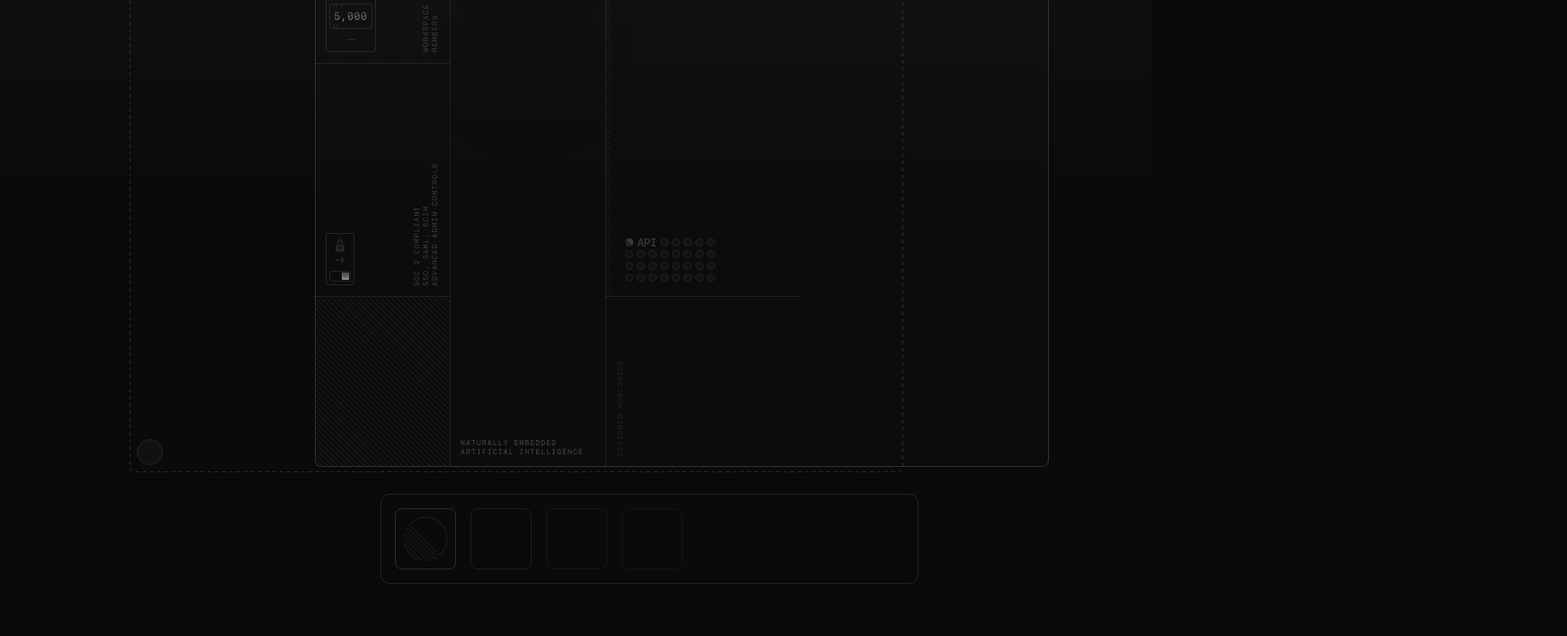
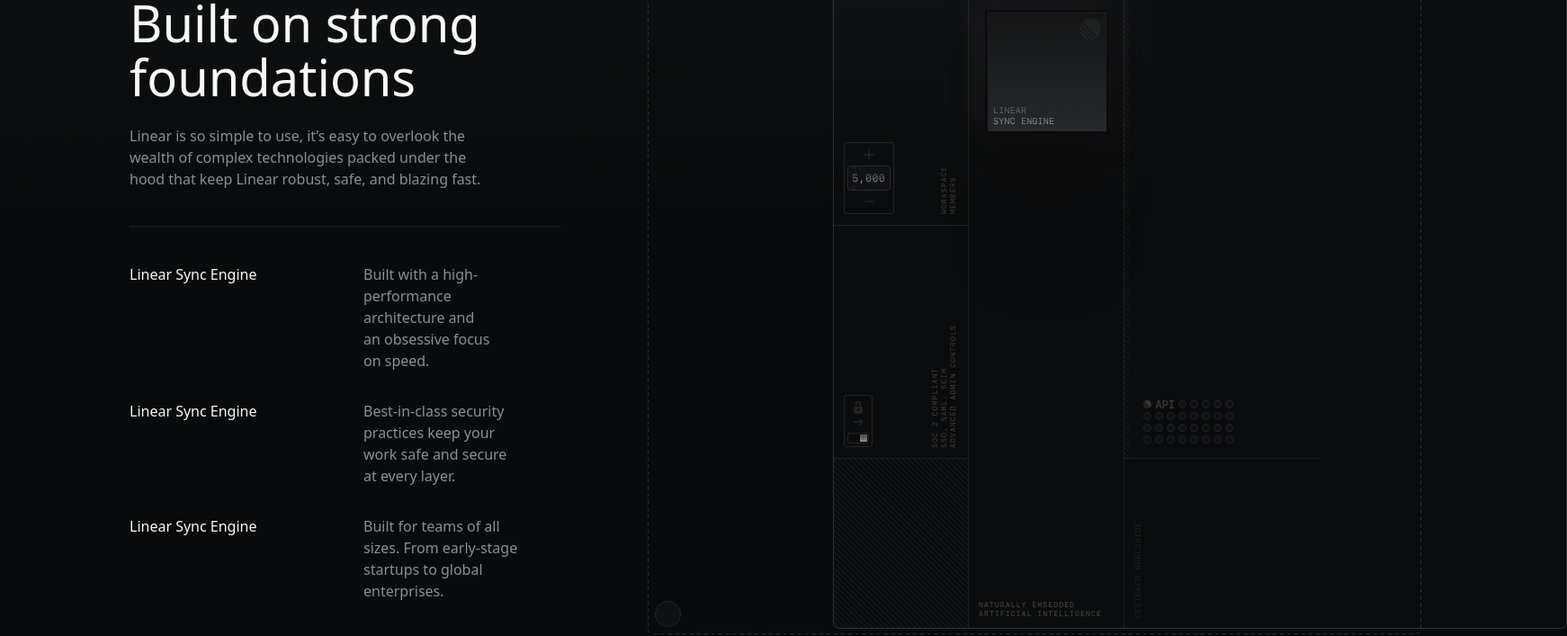
Before and after one commit to Thanagorn16/linearCloneLandingPage, a React (Vite) app: page / in a window 1280 px wide. Shown: the part 10360-11067 px from the top of the page at 90% size, 1742 px wide, since content can reach past the window. Before the commit the page ends 11009 px from the top, so only its background shows below. Built offline with nearby package versions, Linux system fonts and the light colour scheme.

Commit message:
added: text collum

```diff
--- a/src/components/UnderTheHoodPage/SvgBackground.jsx
+++ b/src/components/UnderTheHoodPage/SvgBackground.jsx
@@ -1,6 +1,6 @@
 export function svgBackground() {
 	return (
-		<div>
+		<div className="">
 			<svg xmlns="http://www.w3.org/2000/svg" width="1022" height="854" fill="none" viewBox="0 0 1022 854" className="page_underTheHoodAsset__DMfL4">
 				<rect width="597" height="99" x="279.5" y="754.5" stroke="#fff" strokeOpacity=".1" rx="9.5"></rect>
 				<rect width="67" height="67" x="295.5" y="770.5" stroke="#fff" strokeOpacity=".15" rx="7.5"></rect>
--- a/src/components/UnderTheHoodPage/UnderTheHoodPage.jsx
+++ b/src/components/UnderTheHoodPage/UnderTheHoodPage.jsx
@@ -1,11 +1,58 @@
 import { svgBackground } from "./SvgBackground";
 
 export default function UnderTheHoodPage() {
-    return (
+	return (
 		<section className="w-full bg-gradient-to-b from-[hsl(210,10%,8%)] via-[#090a0b] to-[#090a0b]">
 			<div className="max-w-5xl mx-auto px-4 relative">
-                {svgBackground()}
-            </div>
-        </section>
-    );
+				<div className="flex items-center gap-x-2 py-40 pb-5">
+					<div className="w-4 h-2 rounded-full bg-transparent border border-[#62666d]"/>
+					<p className="text-sm text-[#d0d6e0]">Under the hood</p>
+				</div>
+
+				<div className="flex relative">
+					<div className="flex flex-col">
+						<div>
+							<h3 className="text-[#f7f8f8] text-[56px] leading-15">Built on strong <br/>foundations</h3>
+							<div className="h-6"></div>
+							<p className="text-base font-light text-[#8a8f98]">
+								Linear is so simple to use, it’s easy to overlook the<br/>
+								wealth of complex technologies packed under the<br/>
+								hood that keep Linear robust, safe, and blazing fast.
+							</p>
+						</div>
+
+						<div className="h-10"></div>
+						<div className="w-120 h-[2px] bg-[#ffffff0d]"></div>
+
+						<div className="h-10"></div>
+						<div className="grid grid-cols-2 gap-x-10 gap-y-8">
+							<span className="text-base text-[#f7f8f8]">Linear Sync Engine</span>
+							<span className="relative text-base font-light text-[#8a8f98]">
+								Built with a high-<br/>performance<br/>architecture and<br/>an obsessive focus<br/>on speed.
+							</span>
+
+							<span className="text-base text-[#f7f8f8]">Linear Sync Engine</span>
+							<span className="relative text-base font-light text-[#8a8f98]">
+								Best-in-class security<br/>practices keep your<br/>work safe and secure<br/>at every layer.
+							</span>
+
+							<span className="text-base text-[#f7f8f8]">Linear Sync Engine</span>
+							<span className="relative text-base font-light text-[#8a8f98]">
+								Built for teams of all<br/>sizes. From early-stage<br/>startups to global<br/>enterprises.
+							</span>
+						</div>
+
+					</div>
+
+					{/* background */}
+					<div className="absolute left-1/2 translate-x-20 -translate-y-5">
+						{svgBackground()}
+					</div>
+				</div>
+
+			</div>
+
+
+		</section>
+	);
 }
```
